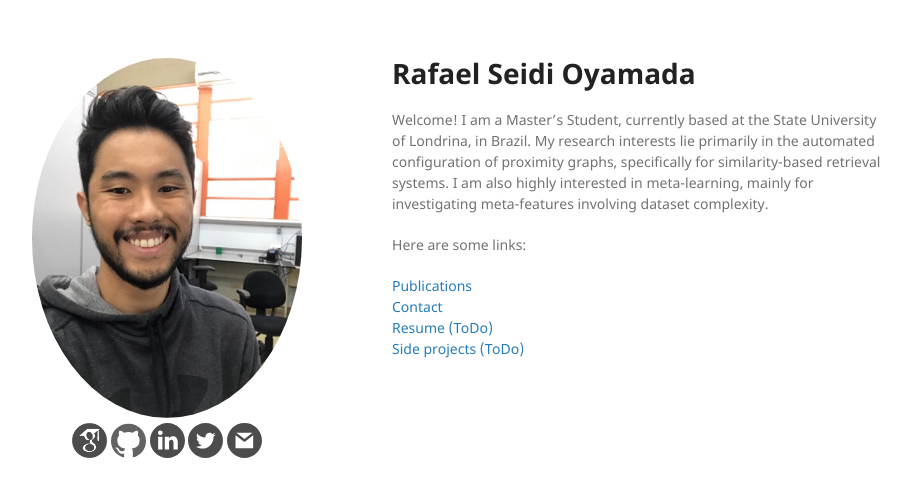
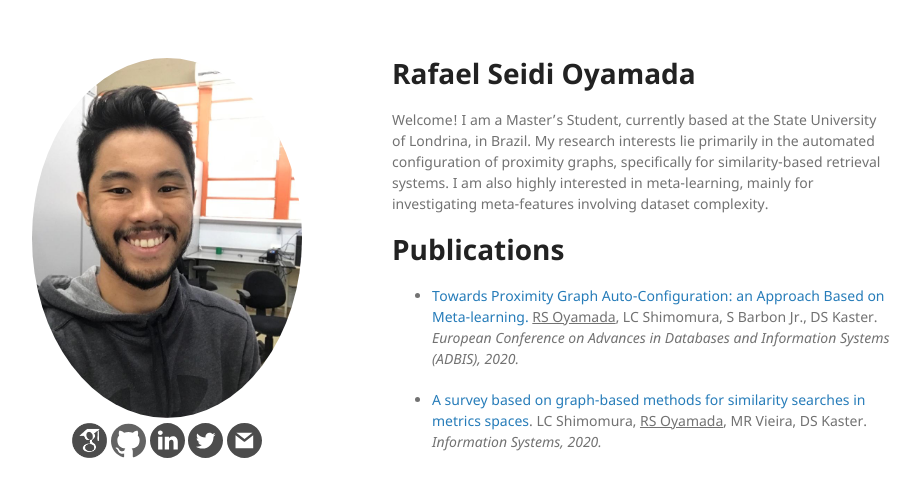
Before and after one commit to raseidi/raseidi.github.io, a Jekyll site: the page built from index.md, in a window 1280 px wide. Shown: the top 497 px of the page, without its empty margins (178-1098 px from the left). Built offline with Jekyll 4.4.1, drawn with Linux system fonts in a browser that asks for light colours; our own code applies the rules of GitHub Pages for plain Markdown files.

Commit message:
Updating index page

```diff
--- a/_config.yml
+++ b/_config.yml
@@ -1,6 +1,6 @@
 title: Seidi's personal website
 logo: /assets/img/self.jpeg
-description: Hi, welcome to my blog!
+description: Hi, welcome!
 show_downloads: false
 google_analytics: https://scholar.google.com.br/citations?user=6QUE0LIAAAAJ&hl=pt-BR
 theme: jekyll-theme-minimal
--- a/_layouts/default.html
+++ b/_layouts/default.html
@@ -15,14 +15,13 @@
     <div class="wrapper">
       <header>
         <!-- <h1><a href="{{ "/" | absolute_url }}">{{ site.title | default: site.github.repository_name }}</a></h1> -->
-
         {% if site.logo %}
           <img class='avatar' src="{{site.logo | relative_url}}" alt="Avatar" />
         {% endif %}
 
         <!-- <p>{{ site.description | default: site.github.project_tagline }}</p> -->
 
-        <!-- {% if site.github.is_user_page %} -->
+        {% if site.github.is_user_page %}
         <div class='icon-bar'>
           <a href="https://scholar.google.com.br/citations?user=6QUE0LIAAAAJ&hl=pt-BR"><img src="/assets/img/icons/scholar.png"></a>
           <a href="https://github.com/raseidi/"><img src="/assets/img/icons/github.svg"></a>
@@ -30,15 +29,15 @@
           <a href="https://twitter.com/raseidi/"><img src="/assets/img/icons/twitter.svg"></a>
           <a href="/pages/contact.html"><img src="/assets/img/icons/gmail.svg"></a>
         </div>
-        <!-- {% endif %} -->
+        {% endif %}
 
-        {% if site.show_downloads %}
+        <!-- {% if site.show_downloads %}
         <ul class="downloads">
           <li><a href="{{ site.github.zip_url }}">Download <strong>ZIP File</strong></a></li>
           <li><a href="{{ site.github.tar_url }}">Download <strong>TAR Ball</strong></a></li>
           <li><a href="{{ site.github.repository_url }}">View On <strong>GitHub</strong></a></li>
         </ul>
-        {% endif %}
+        {% endif %} -->
       </header>
       <section>
 
--- a/index.md
+++ b/index.md
@@ -6,9 +6,17 @@ layout: default
 
 Welcome! I am a Master's Student, currently based at the State University of Londrina, in Brazil. My research interests lie primarily in the automated configuration of proximity graphs, specifically for similarity-based retrieval systems. I am also highly interested in meta-learning, mainly for investigating meta-features involving dataset complexity.
 
-Here are some links:
+# Publications
+
+* [Towards Proximity Graph Auto-Configuration: an Approach Based on Meta-learning.](https://link.springer.com/chapter/10.1007/978-3-030-54832-2_9) <u>RS Oyamada</u>, LC Shimomura, S Barbon Jr., DS Kaster. *European Conference on Advances in Databases and Information Systems (ADBIS), 2020.*
+
+* [A survey based on graph-based methods for similarity searches in metrics spaces](https://www.sciencedirect.com/science/article/abs/pii/S0306437920300181). LC Shimomura, <u>RS Oyamada</u>, MR Vieira, DS Kaster. *Information Systems, 2020.*
+
+
+
+<!-- Here are some links:
 
 [Publications](./pages/publications.html) <br/>
 [Contact](./pages/contact.html) <br/>
 [Resume (ToDo)](./pages/resume.html) <br/>
-[Side projects (ToDo)](./pages/side-projects.html) <br/>
+[Side projects (ToDo)](./pages/side-projects.html) <br/> -->
```
Also changed, not shown: pages/publications.md (+1 -1 lines), 6 other files.
